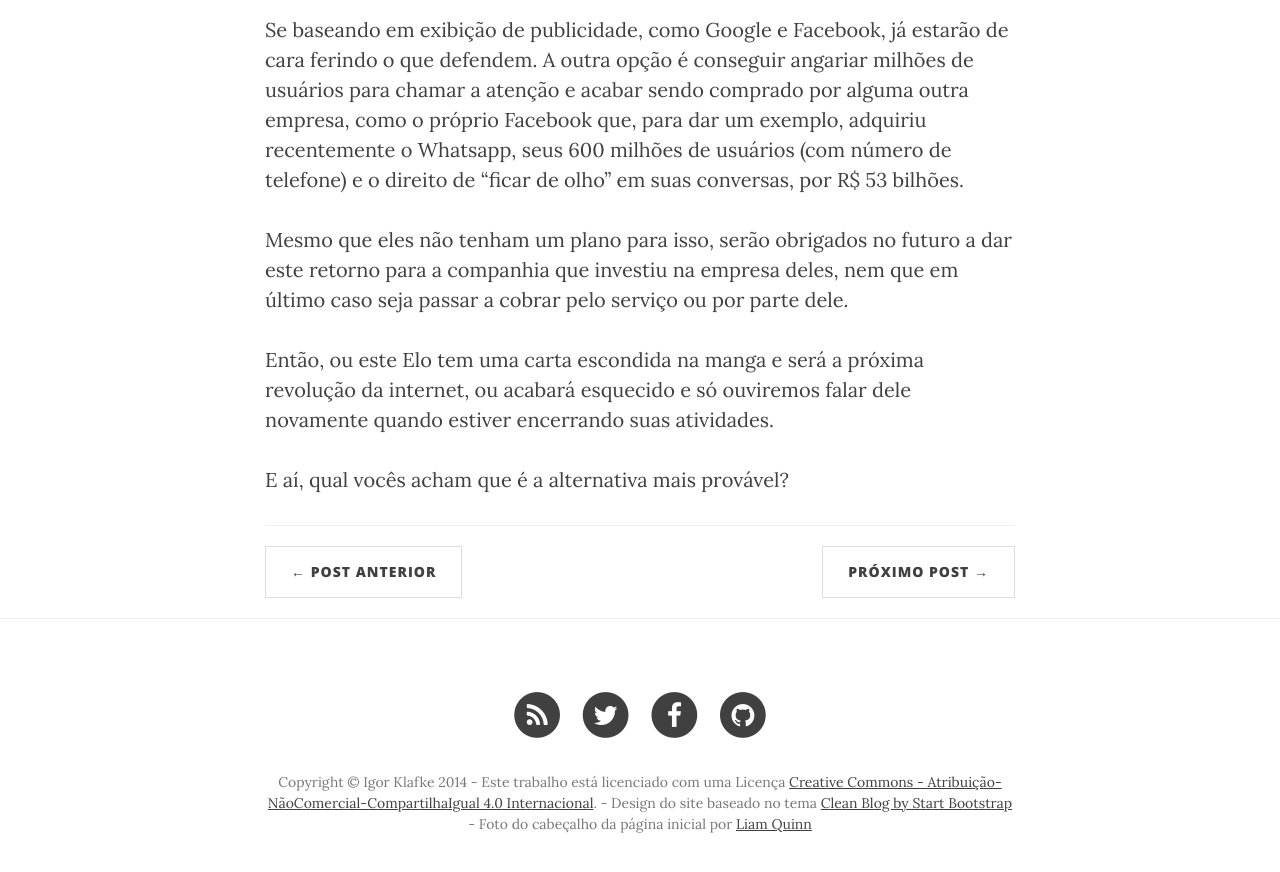
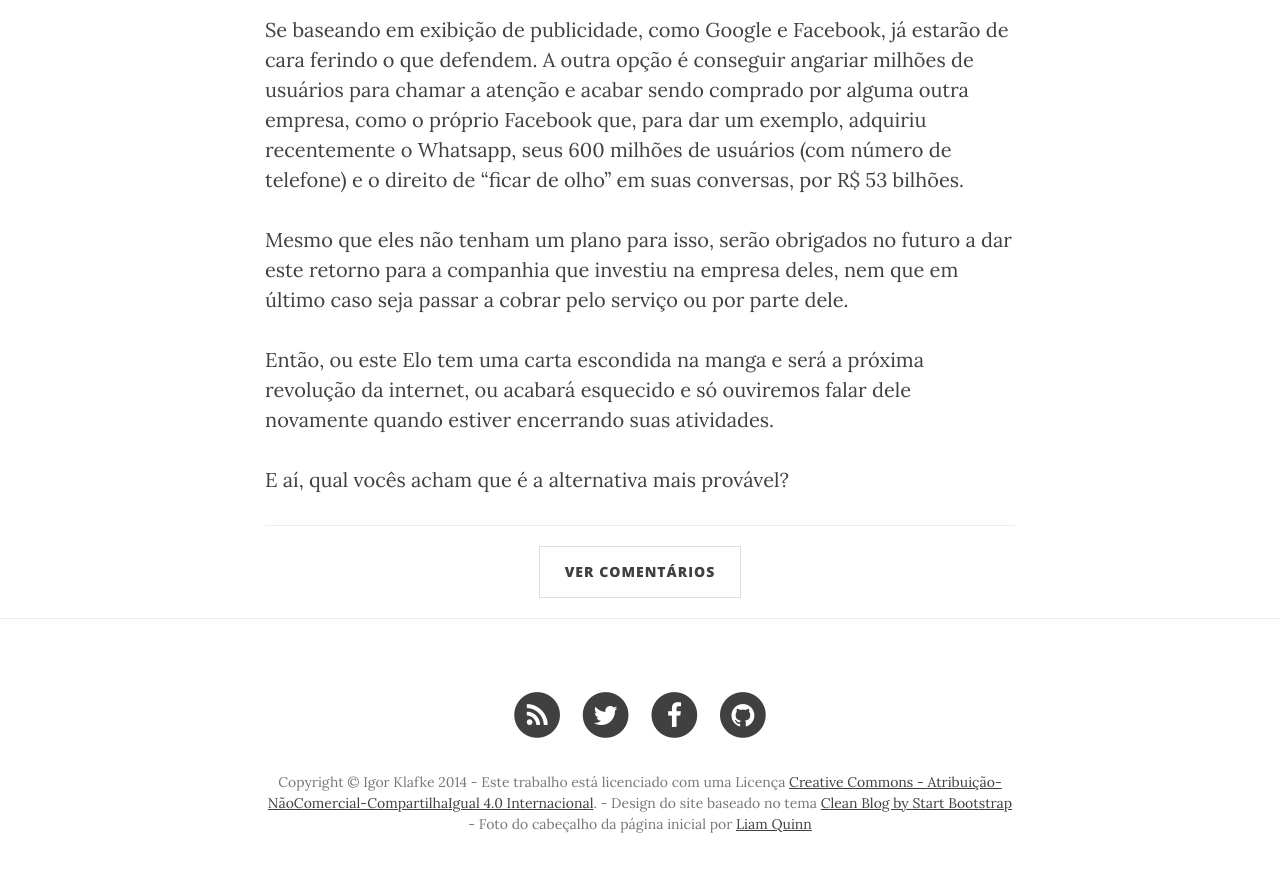
Before and after one commit to igorklafke/igorklafke.github.io, a Jekyll site: the page built from _posts/2014-10-11-a-rede-social-ello-e-o-preco-de-um-usuario.md, in a window 1280 px wide and 900 px high, scrolled down 1453 px. Shown: the top 872 px of the window. Built offline with Jekyll 4.4.1, drawn with Linux system fonts in a browser that asks for light colours; nearby versions of some CDN libraries.

Commit message:
Reativado comentários

```diff
--- a/_includes/disqus.html
+++ b/_includes/disqus.html
@@ -1,13 +1,15 @@
-  <div id="disqus_thread"></div>
+<div id="disqus_thread">
+    <ul class="pager">
+        <li><a href="#" data-placement="top" onclick="my.loadDisqus();return false;">Ver Comentários</a></li>
+    </ul>
+</div>
 <script type="text/javascript">
-        /* * * CONFIGURATION VARIABLES: EDIT BEFORE PASTING INTO YOUR WEBPAGE * * */
-        var disqus_shortname = 'igorklafke'; // required: replace example with your forum shortname
-
-        /* * * DON'T EDIT BELOW THIS LINE * * */
-        (function() {
+    var disqus_shortname = 'igorklafke';
+    var my = my || {};
+    my.loadDisqus = function() {
         var dsq = document.createElement('script'); dsq.type = 'text/javascript'; dsq.async = true;
         dsq.src = '//' + disqus_shortname + '.disqus.com/embed.js';
         (document.getElementsByTagName('head')[0] || document.getElementsByTagName('body')[0]).appendChild(dsq);
-        })();
+    };
 </script>
 <noscript>Please enable JavaScript to view the <a href="http://disqus.com/?ref_noscript">comments powered by Disqus.</a></noscript>
--- a/_includes/nav.html
+++ b/_includes/nav.html
@@ -18,11 +18,10 @@
                 <li>
                     <a href="{{ site.baseurl }}/">Home</a>
                 </li>
-                {% for page in site.pages %}
                 <li>
-                    {% if page.title %}<a href="{{ page.url | prepend: site.baseurl }}">{{ page.title }}</a>{% endif %}
+                    <a href="/archive">Archive</a>
                 </li>
-                {% endfor %}
+
             </ul>
         </div>
         <!-- /.navbar-collapse -->
--- a/_layouts/post.html
+++ b/_layouts/post.html
@@ -29,6 +29,8 @@
 
                 <hr>
 
+                {% include disqus.html %}
+                <!--
                 <ul class="pager">
                     {% if page.previous.url %}
                     <li class="previous">
@@ -41,7 +43,7 @@
                     </li>
                     {% endif %}
                 </ul>
-
+                -->
             </div>
         </div>
     </div>
```
Lines whose indentation alone changed are shown as unchanged.
